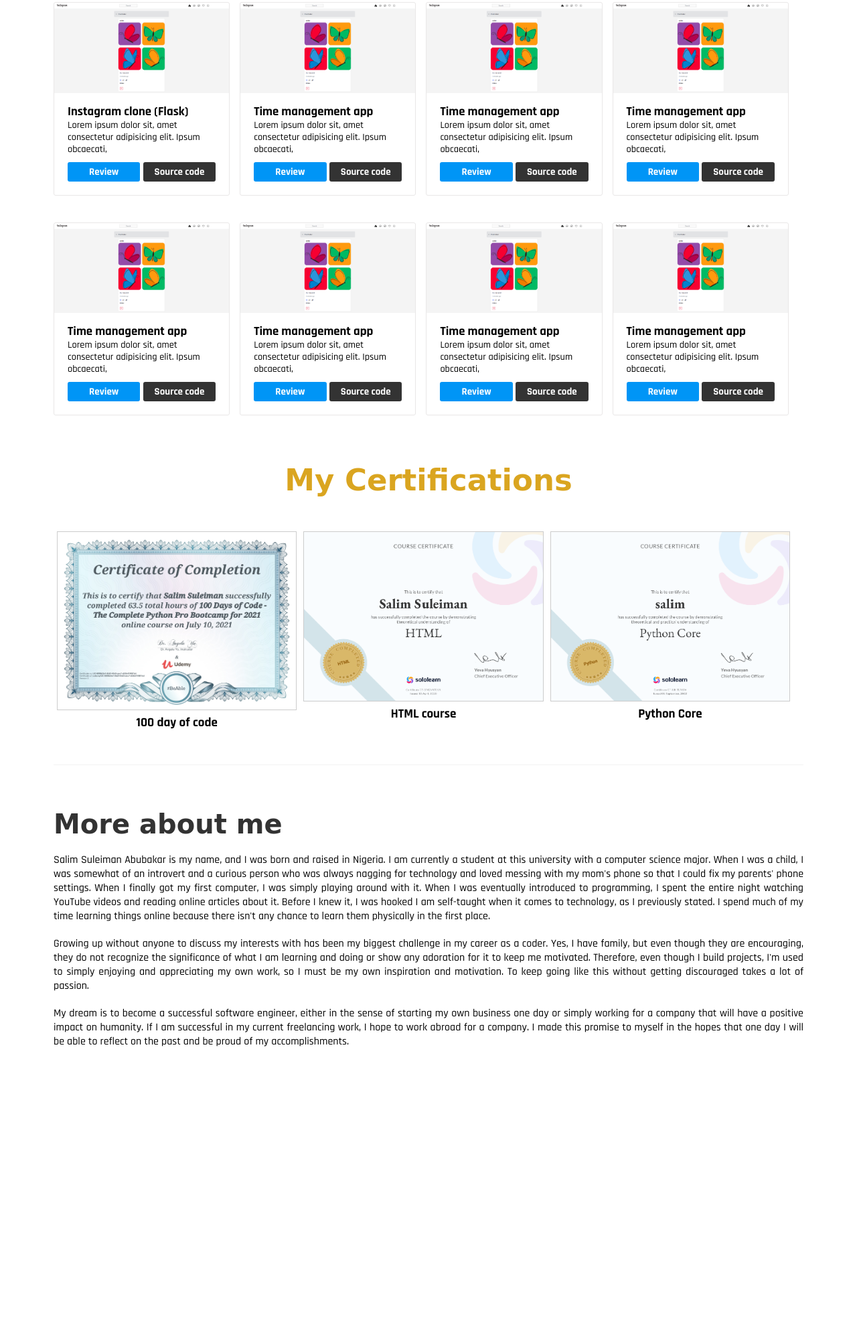
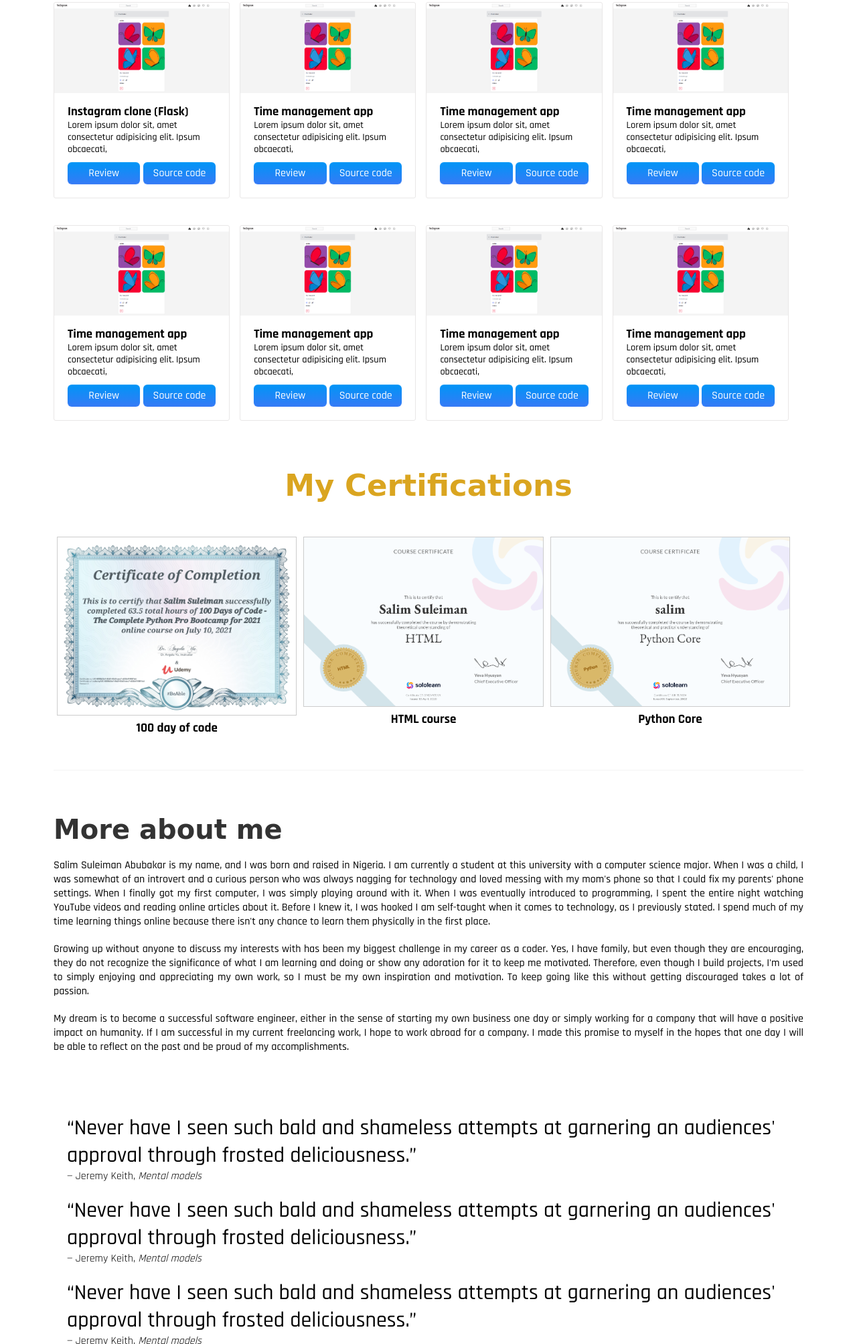
Before and after one commit to salimsuleiman/myportfolio, a plain HTML site: page index.html in a window 1280 px wide. Shown: the part 794-2800 px from the top of the page at 67% size. Before the commit the page ends 2449 px from the top, so only its background shows below. Drawn offline with Linux system fonts and the light colour scheme; a web font is replaced by a local one.

Commit message:
Add files via upload
asdsw

```diff
--- a/index.html
+++ b/index.html
@@ -17,8 +17,9 @@
                 <li><a href="#" title="home">Home</a></li>
                 <li><a href="#portfolios" title="read my blog posts">Projects </a></li>
 
-                <li><a href="#mam">More about me</a></li>
+                <li><a href="#mam">About me</a></li>
                 <li><a href="#certificates" title="view my owned certificates">Certificates </a></li>
+                <li><a href="/blogs" title="view my owned certificates">Blogs </a></li>
 
             </ul>
         </nav>
@@ -81,8 +82,8 @@
                 <p>Lorem ipsum dolor sit, amet consectetur adipisicing elit. Ipsum obcaecati,</p>
 
                 <div class="down-port">
-                    <a href="http://" class="btn">Review</a>
-                    <a href="http://" class="sc">Source code</a>
+                    <a href="http://" class="button-10" role="button">Review</a>
+                    <a href="http://" class="button-10" role="button">Source code</a>
                 </div>
             </div>
         </div>
@@ -96,8 +97,8 @@
                 <p>Lorem ipsum dolor sit, amet consectetur adipisicing elit. Ipsum obcaecati,</p>
 
                 <div class="down-port">
-                    <a href="http://" class="btn">Review</a>
-                    <a href="http://" class="sc">Source code</a>
+                    <a href="http://" class="button-10" role="button">Review</a>
+                    <a href="http://" class="button-10" role="button">Source code</a>
                 </div>
             </div>
         </div>
@@ -111,8 +112,8 @@
                 <p>Lorem ipsum dolor sit, amet consectetur adipisicing elit. Ipsum obcaecati,</p>
 
                 <div class="down-port">
-                    <a href="http://" class="btn">Review</a>
-                    <a href="http://" class="sc">Source code</a>
+                    <a href="http://" class="button-10" role="button">Review</a>
+                    <a href="http://" class="button-10" role="button">Source code</a>
                 </div>
             </div>
         </div>
@@ -126,8 +127,8 @@
                 <p>Lorem ipsum dolor sit, amet consectetur adipisicing elit. Ipsum obcaecati,</p>
 
                 <div class="down-port">
-                    <a href="http://" class="btn">Review</a>
-                    <a href="http://" class="sc">Source code</a>
+                    <a href="http://" class="button-10" role="button">Review</a>
+                    <a href="http://" class="button-10" role="button">Source code</a>
                 </div>
             </div>
         </div>
@@ -141,8 +142,8 @@
                 <p>Lorem ipsum dolor sit, amet consectetur adipisicing elit. Ipsum obcaecati,</p>
 
                 <div class="down-port">
-                    <a href="http://" class="btn">Review</a>
-                    <a href="http://" class="sc">Source code</a>
+                    <a href="http://" class="button-10" role="button">Review</a>
+                    <a href="http://" class="button-10" role="button">Source code</a>
                 </div>
             </div>
         </div>
@@ -156,8 +157,8 @@
                 <p>Lorem ipsum dolor sit, amet consectetur adipisicing elit. Ipsum obcaecati,</p>
 
                 <div class="down-port">
-                    <a href="http://" class="btn">Review</a>
-                    <a href="http://" class="sc">Source code</a>
+                    <a href="http://" class="button-10" role="button">Review</a>
+                    <a href="http://" class="button-10" role="button">Source code</a>
                 </div>
             </div>
         </div>
@@ -171,8 +172,8 @@
                 <p>Lorem ipsum dolor sit, amet consectetur adipisicing elit. Ipsum obcaecati,</p>
 
                 <div class="down-port">
-                    <a href="http://" class="btn">Review</a>
-                    <a href="http://" class="sc">Source code</a>
+                    <a href="http://" class="button-10" role="button">Review</a>
+                    <a href="http://" class="button-10" role="button">Source code</a>
                 </div>
             </div>
         </div>
@@ -187,9 +188,8 @@
                 <p>Lorem ipsum dolor sit, amet consectetur adipisicing elit. Ipsum obcaecati,</p>
 
                 <div class="down-port">
-                    <a href="http://" class="btn">Review</a>
-                    <a href="http://" class="sc">Source code</a>
-                </div>
+                    <a href="http://" class="button-10" role="button">Review</a>
+                    <a href="http://" class="button-10" role="button">Source code</a>
             </div>
         </div>
 
@@ -247,8 +247,29 @@ My dream is to become a successful software engineer, either in the sense of sta
 
 </section>
 
+<div id="quotes">
+    <figure class="quote">
+        <blockquote>Never have I seen such bald and shameless attempts at garnering an audiences' approval through frosted deliciousness.</blockquote>
+        <figcaption>
+            &mdash; Jeremy Keith, <cite>Mental models</cite>  </figcaption>
+    </figure>
+
+    <figure class="quote">
+        <blockquote>Never have I seen such bald and shameless attempts at garnering an audiences' approval through frosted deliciousness.</blockquote>
+        <figcaption>
+            &mdash; Jeremy Keith, <cite>Mental models</cite>  </figcaption>
+    </figure>
+
+    <figure class="quote">
+        <blockquote>Never have I seen such bald and shameless attempts at garnering an audiences' approval through frosted deliciousness.</blockquote>
+        <figcaption>
+            &mdash; Jeremy Keith, <cite>Mental models</cite>  </figcaption>
+    </figure>
+
 </div>
-    </div>
+
+</div>
+
 
 
 </body>
--- a/styles.css
+++ b/styles.css
@@ -32,7 +32,7 @@ nav {
   border-bottom: 1px solid #fbfbfb;
   padding: 25px 0px;
   /* padding-bottom: 20px; */
-  /* padding-left: 20px; */
+  padding-left: 10px;
   background-color: #fff;
   background-color: rgba(255, 255, 255, 0.85);
   backdrop-filter: blur(12px);
@@ -176,19 +176,35 @@ nav a:hover {
   justify-content: space-between;
 }
 
-.portfolio .btn, .sc {
+
+
+
+
+/* CSS */
+.button-10 {
   margin: 10px 0px;
-  background: rgb(0, 149, 246);
-  padding: 5px 9px;
+  padding: 4px 8px;
+
+  font-family: inherit;
+  text-align: center;
+  padding: 6px;
+
+  border-radius: 6px;
   border: none;
-  box-sizing: border-box;
   color: #fff;
+  width: 49%;
   cursor: pointer;
-  font-weight: bold;
-  text-align: center;
-  font-size: 15px;
-  width: 49%;
-  border-radius: 3px;
+  background: linear-gradient(180deg, #0095f6 0%, #367AF6 100%);
+   background-origin: border-box;
+  box-shadow: 0px 0.5px 1.5px rgba(54, 122, 246, 0.25), inset 0px 0.8px 0px -0.25px rgba(255, 255, 255, 0.2);
+  user-select: none;
+
+
+}
+
+.button-10:focus {
+  box-shadow: inset 0px 0.8px 0px -0.25px rgba(255, 255, 255, 0.2), 0px 0.5px 1.5px rgba(54, 122, 246, 0.25), 0px 0px 0px 3.5px rgba(58, 108, 217, 0.5);
+  outline: 0;
 }
 
 .sc {
@@ -275,6 +291,30 @@ nav a:hover {
   font-size: 16px;
 }
 
+/* quotes */
+.quotes{
+  text-align: center;
+  margin: auto;
+  width: 50%;
+}
+
+.quote {
+  margin: 20px;
+}
+blockquote {
+  font-size: 32px;
+  font-weight: 500;
+}
+blockquote::before {
+  content: open-quote;
+}
+blockquote::after {
+  content: close-quote;
+}
+blockquote {
+  quotes: "“" "”" "‘" "’";
+}
+
 @media (min-width: 1200px) {
   .right img {
     margin-left: 40px;
```
